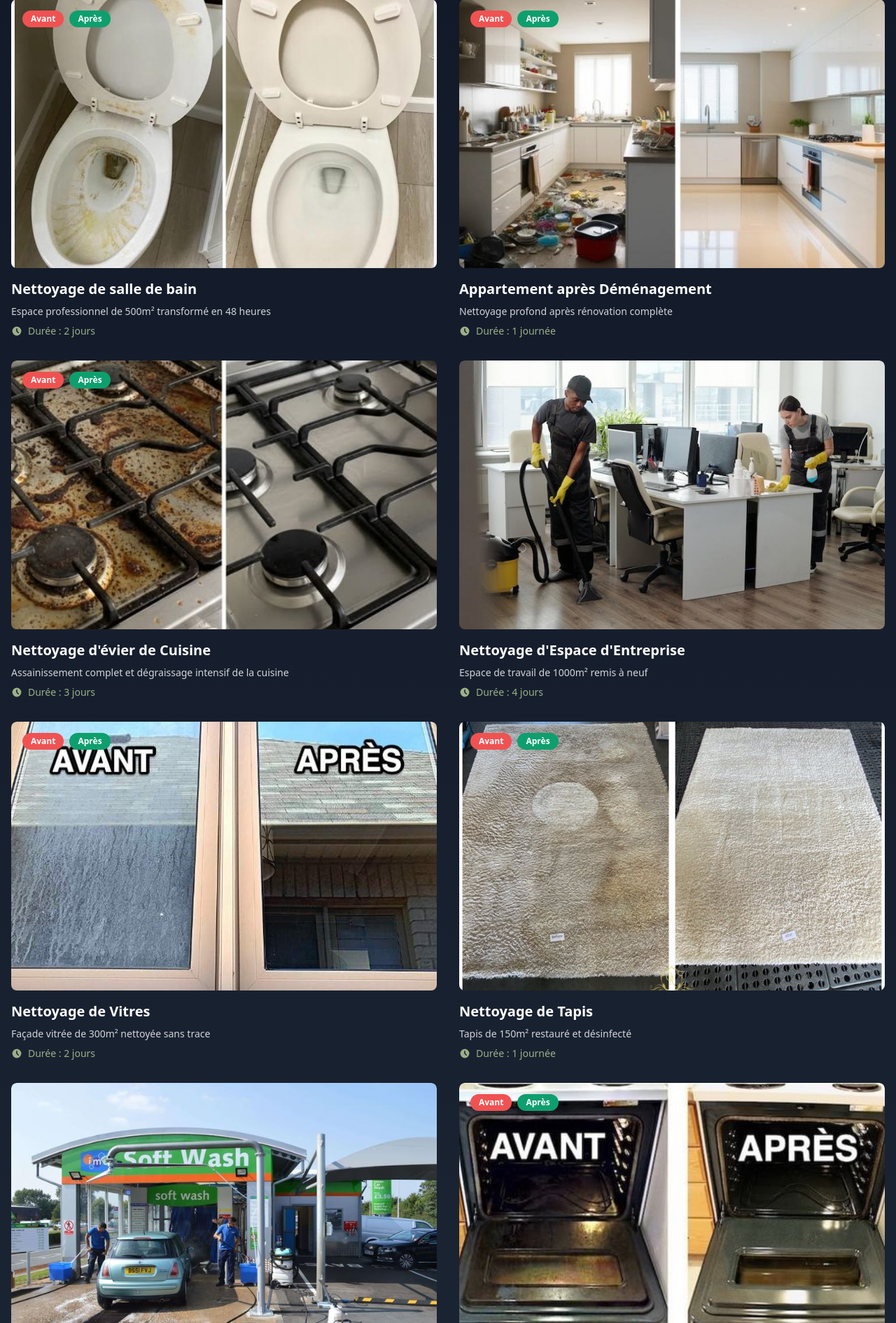
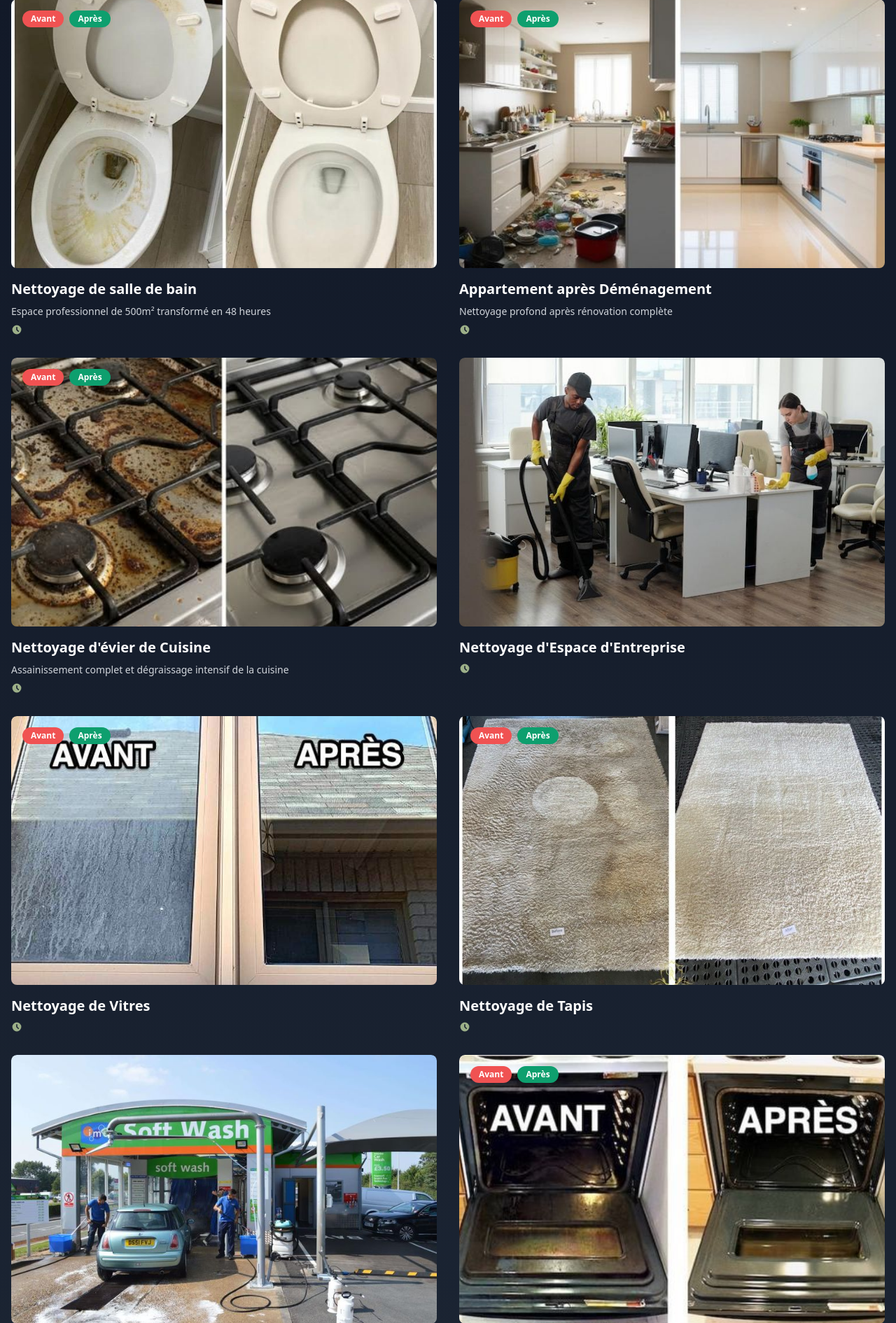
Before and after one commit to AsaphNgoula/site_de_gestion_nettoyage, a Django app: page /galerie/ in a window 1280 px wide. Shown: the part 2098-3988 px from the top of the page at 70% size. Run offline with Django 4.2, Linux system fonts and the light colour scheme; some libraries are stand-ins or nearby versions; some web fonts are replaced.

Commit message:
update picture_gallery

```diff
--- a/blog/templates/galerie.html
+++ b/blog/templates/galerie.html
@@ -140,7 +140,6 @@
             <svg class="w-4 h-4 mr-2" fill="currentColor" viewBox="0 0 20 20">
                 <path fill-rule="evenodd" d="M10 18a8 8 0 100-16 8 8 0 000 16zm1-12a1 1 0 10-2 0v4a1 1 0 00.293.707l2.828 2.829a1 1 0 101.415-1.415L11 9.586V6z" clip-rule="evenodd"/>
             </svg>
-            <span>Durée : 2 jours</span>
         </div>
     </div>
 </div>
@@ -172,7 +171,6 @@
             <svg class="w-4 h-4 mr-2" fill="currentColor" viewBox="0 0 20 20">
                 <path fill-rule="evenodd" d="M10 18a8 8 0 100-16 8 8 0 000 16zm1-12a1 1 0 10-2 0v4a1 1 0 00.293.707l2.828 2.829a1 1 0 101.415-1.415L11 9.586V6z" clip-rule="evenodd"/>
             </svg>
-            <span>Durée : 1 journée</span>
         </div>
     </div>
 </div>
@@ -204,7 +202,6 @@
             <svg class="w-4 h-4 mr-2" fill="currentColor" viewBox="0 0 20 20">
                 <path fill-rule="evenodd" d="M10 18a8 8 0 100-16 8 8 0 000 16zm1-12a1 1 0 10-2 0v4a1 1 0 00.293.707l2.828 2.829a1 1 0 101.415-1.415L11 9.586V6z" clip-rule="evenodd"/>
             </svg>
-            <span>Durée : 3 jours</span>
         </div>
     </div>
 </div>
@@ -220,14 +217,11 @@
         <h3 class="text-xl font-bold text-white font-montserrat mb-2">
             Nettoyage d'Espace d'Entreprise
         </h3>
-        <p class="text-gray-300 font-montserrat text-sm mb-2">
-            Espace de travail de 1000m² remis à neuf
-        </p>
+
         <div class="flex items-center text-sm text-[#9CAF88] font-montserrat">
             <svg class="w-4 h-4 mr-2" fill="currentColor" viewBox="0 0 20 20">
                 <path fill-rule="evenodd" d="M10 18a8 8 0 100-16 8 8 0 000 16zm1-12a1 1 0 10-2 0v4a1 1 0 00.293.707l2.828 2.829a1 1 0 101.415-1.415L11 9.586V6z" clip-rule="evenodd"/>
             </svg>
-            <span>Durée : 4 jours</span>
         </div>
     </div>
 </div>
@@ -252,14 +246,10 @@
         <h3 class="text-xl font-bold text-white font-montserrat mb-2">
             Nettoyage de Vitres
         </h3>
-        <p class="text-gray-300 font-montserrat text-sm mb-2">
-            Façade vitrée de 300m² nettoyée sans trace
-        </p>
         <div class="flex items-center text-sm text-[#9CAF88] font-montserrat">
             <svg class="w-4 h-4 mr-2" fill="currentColor" viewBox="0 0 20 20">
                 <path fill-rule="evenodd" d="M10 18a8 8 0 100-16 8 8 0 000 16zm1-12a1 1 0 10-2 0v4a1 1 0 00.293.707l2.828 2.829a1 1 0 101.415-1.415L11 9.586V6z" clip-rule="evenodd"/>
             </svg>
-            <span>Durée : 2 jours</span>
         </div>
     </div>
 </div>
@@ -284,14 +274,10 @@
         <h3 class="text-xl font-bold text-white font-montserrat mb-2">
             Nettoyage de Tapis
         </h3>
-        <p class="text-gray-300 font-montserrat text-sm mb-2">
-            Tapis de 150m² restauré et désinfecté
-        </p>
         <div class="flex items-center text-sm text-[#9CAF88] font-montserrat">
             <svg class="w-4 h-4 mr-2" fill="currentColor" viewBox="0 0 20 20">
                 <path fill-rule="evenodd" d="M10 18a8 8 0 100-16 8 8 0 000 16zm1-12a1 1 0 10-2 0v4a1 1 0 00.293.707l2.828 2.829a1 1 0 101.415-1.415L11 9.586V6z" clip-rule="evenodd"/>
             </svg>
-            <span>Durée : 1 journée</span>
         </div>
     </div>
 </div>
```
